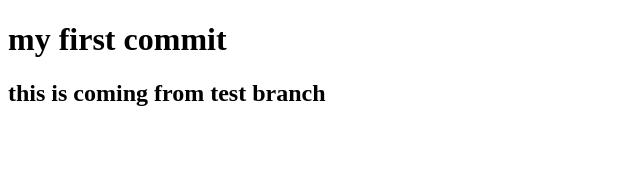
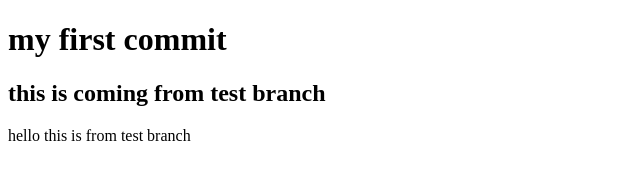
Before and after one commit to Umid96/project-practice, a plain HTML site: page index.html in a window 1280 px wide. Shown: the whole page, without its empty margins (0-640 px from the left). Drawn offline with Linux system fonts and the light colour scheme.

Commit message:
added paragraph to index.html

```diff
--- a/index.html
+++ b/index.html
@@ -9,5 +9,6 @@
   <body>
     <h1>my first commit</h1>
     <h2>this is coming from test branch</h2>
+    <p>hello this is from test branch</p>
   </body>
 </html>
```
